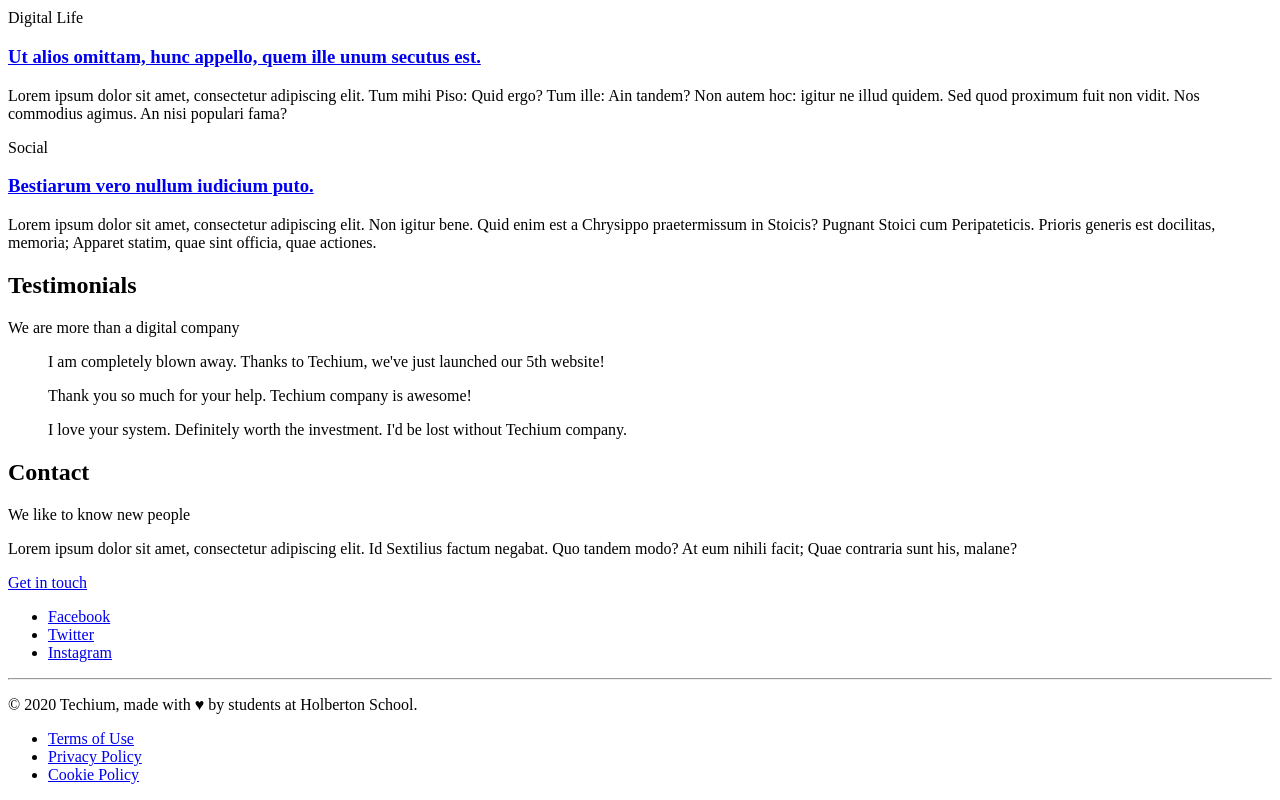
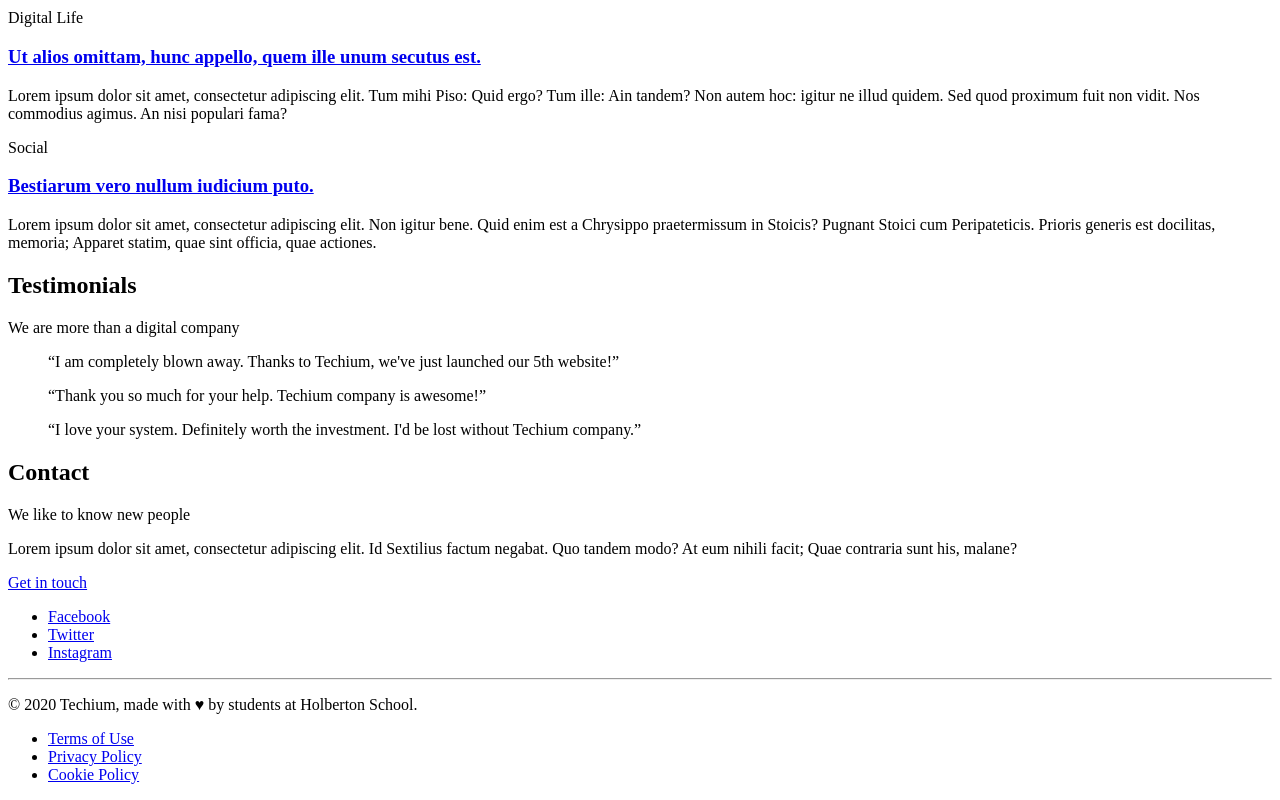
Before and after one commit to ZugustheDugus/holbertonschool-web_front_end, a plain HTML site: page 0x00-html_advanced/29-index.html in a window 1280 px wide. Shown: the part 1423-2223 px from the top of the page. Drawn offline with Linux system fonts and the light colour scheme.

Commit message:
added q tags to all lines of text within the blockquotes within the testimonials section

```diff
--- a/0x00-html_advanced/29-index.html
+++ b/0x00-html_advanced/29-index.html
@@ -129,13 +129,19 @@
                     </header>
                     <div>
                         <article>
-                            <blockquote cite="Yuri Y.">I am completely blown away. Thanks to Techium, we've just launched our 5th website!</blockquote>
+                            <blockquote cite="Yuri Y.">
+                                <q>I am completely blown away. Thanks to Techium, we've just launched our 5th website!</q>
+                            </blockquote>
                         </article>
                         <article>
-                            <blockquote cite="Dorrie S.">Thank you so much for your help. Techium company is awesome!</blockquote>
+                            <blockquote cite="Dorrie S.">
+                                <q>Thank you so much for your help. Techium company is awesome!</q>
+                            </blockquote>
                         </article>
                         <article>
-                            <blockquote cite="Sven H.">I love your system. Definitely worth the investment. I'd be lost without Techium company.</blockquote>
+                            <blockquote cite="Sven H.">
+                                <q>I love your system. Definitely worth the investment. I'd be lost without Techium company.</q>
+                            </blockquote>
                         </article>
                     </div>
                 </div>
```
